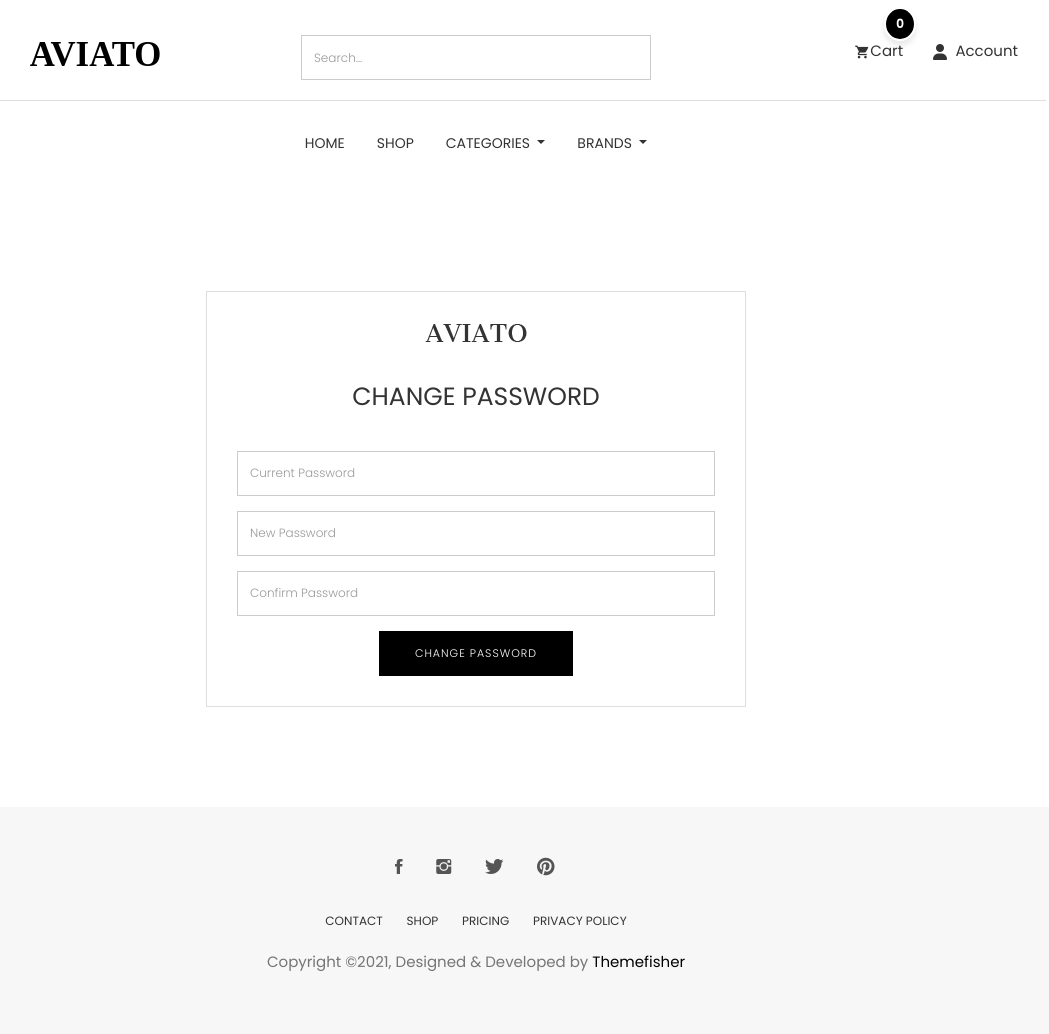
After one commit to Mmy2000/aviato-shopper, a Django app: page /accounts/change_password/ in a window 1280 px wide. The commit adds this page. Shown: the whole page, without its empty margins (164-1213 px from the left). Run offline with Django 4.2, Linux system fonts and the light colour scheme; a user stored in the database is signed in; data comes from the database, SQL or seed files in the repository; both versions use the stored data as it was after the commit; some libraries are stand-ins or nearby versions; some web fonts are replaced.

Commit message:
create change password function

```diff
--- /dev/null
+++ b/accounts/templates/accounts/change_password.html
@@ -0,0 +1,39 @@
+{% extends "base.html" %}
+{% load static %}
+{% block title %}
+Change Password
+{% endblock title %}
+{% block body %}
+
+<section class="signin-page account">
+  <div class="container">
+    <div class="row">
+        {% include "includes/alerts.html" %}
+      <div class="col-md-6 col-md-offset-3">
+        <div class="block text-center">
+          <a class="logo" href="/">
+            <img src="{% static 'images/logo.png' %}" alt="">
+          </a>
+          <h2 class="text-center">Change Password</h2>
+          <form class="text-left clearfix" method="POST" action="{% url 'change_password' %}">
+            {% csrf_token %}
+            <div class="form-group">
+              <input type="password" class="form-control" name="current_password"  placeholder="Current Password">
+            </div>
+            <div class="form-group">
+              <input type="password" class="form-control" name="new_password"  placeholder="New Password">
+            </div>
+            <div class="form-group">
+              <input type="password" class="form-control" name="confirm_password"  placeholder="Confirm Password">
+            </div>
+            <div class="text-center">
+              <button type="submit" class="btn btn-main text-center">Change Password</button>
+            </div>
+          </form>
+
+        </div>
+      </div>
+    </div>
+  </div>
+</section>
+{% endblock body %}
--- a/accounts/templates/profile/dashboard.html
+++ b/accounts/templates/profile/dashboard.html
@@ -25,12 +25,13 @@ Dashboard
 <section class="user-dashboard page-wrapper">
 	<div class="container">
 		<div class="row">
+			{% include "includes/alerts.html" %}
 			<div class="col-md-12">
 				<ul class="list-inline dashboard-menu text-center">
 					<li><a class="active" href="{% url 'dashboard' %}">Dashboard</a></li>
 					<li><a href="order.html">Orders</a></li>
 					<li><a href="{% url 'profile' %}">Profile Details</a></li>
-                    <li><a href="address.html">Change Password</a></li>
+                    <li><a href="{% url 'change_password' %}">Change Password</a></li>
 				</ul>
 				<div class="dashboard-wrapper user-dashboard">
 					<div class="media">
--- a/accounts/templates/profile/profile.html
+++ b/accounts/templates/profile/profile.html
@@ -31,7 +31,7 @@ Profile
                     <li><a class="" href="{% url 'dashboard' %}">Dashboard</a></li>
                     <li><a href="order.html">Orders</a></li>
                     <li><a class="active" href="{% url 'profile' %}">Profile Details</a></li>
-                    <li><a href="address.html">Change Password</a></li>
+                    <li><a href="{% url 'change_password' %}">Change Password</a></li>
                 </ul>
                 <div class="row">
 
--- a/accounts/urls.py
+++ b/accounts/urls.py
@@ -7,6 +7,7 @@ urlpatterns = [
     path('forgotPassword/', views.forgotPassword, name='forgotPassword'),
     path('resetpassword_validate/<uidb64>/<token>/', views.resetpassword_validate, name='resetpassword_validate'),
     path('resetPassword/', views.resetPassword, name='resetPassword'),
+    path('change_password/', views.change_password, name='change_password'),
     path('activate/<uidb64>/<token>/', views.activate, name='activate'),
     path('profile/' , views.profile , name="profile" ),
     path('dashboard/' , views.dashboard , name="dashboard" ),
--- a/accounts/views.py
+++ b/accounts/views.py
@@ -175,6 +175,33 @@ def profile(request):
         'profile_form': profile_form
     })
 
+@login_required(login_url = 'login')
+def change_password(request):
+    if request.method == "POST":
+        current_password = request.POST['current_password']
+        new_password = request.POST['new_password']
+        confirm_password = request.POST['confirm_password']
+
+        user = User.objects.get(username__exact=request.user.username)
+        if new_password == confirm_password :
+            success = user.check_password(current_password)
+            if success :
+                user.set_password(new_password)
+                user.save()
+                messages.success(request,'Password Updated Successfully.')
+                print('success')
+                return redirect('change_password')
+            else:
+                print('Please enter a valid current password')
+                messages.error(request,'Please enter a valid current password.')
+                return redirect('change_password')
+        else:
+            messages.error(request,'Password does not match.')
+            print('Password does not match')
+            return redirect('change_password')
+
+    return render(request , 'accounts/change_password.html')
+
 
 @login_required(login_url='login')
 def dashboard(request):
```
Also changed, not shown: db.sqlite3.
